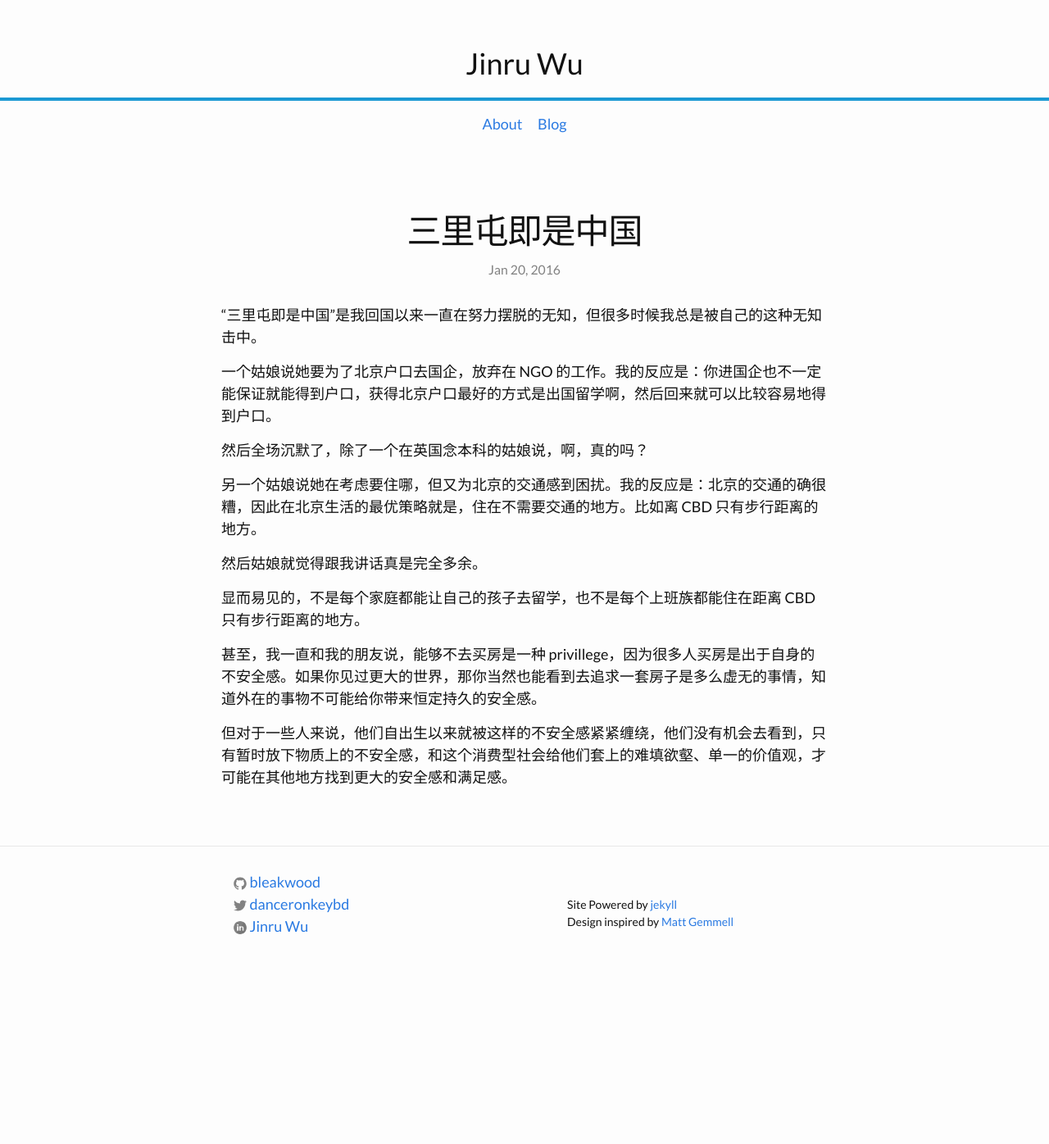
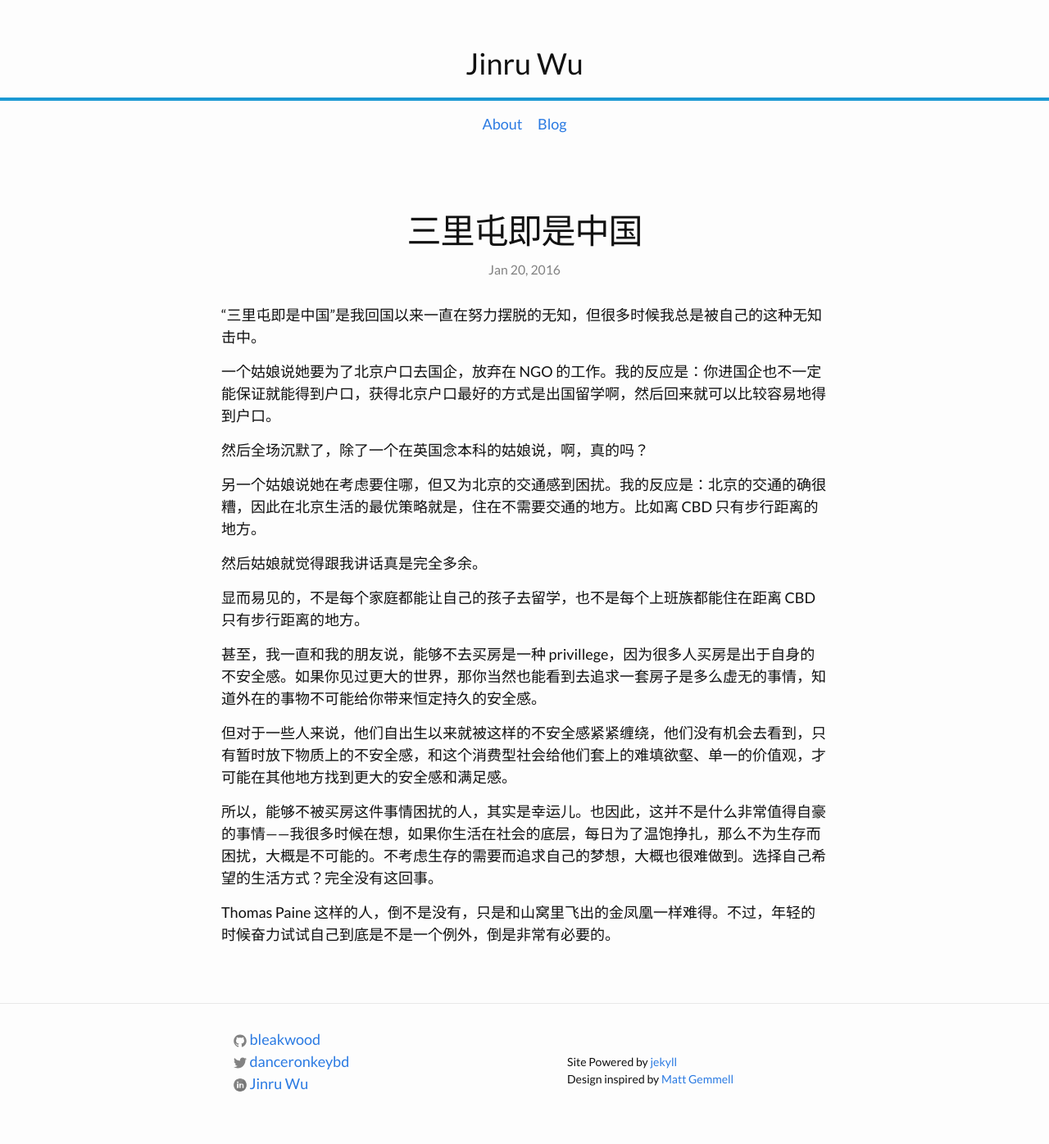
Before and after one commit to bleakwood/bleakwood.github.io, a Jekyll site: the page built from _posts/2016-01-20-sanlitun-is-all-china-is-about.md, in a window 1280 px wide. Shown: the whole page at 82% size. Built offline with Jekyll 4.4.1, drawn with Linux system fonts in a browser that asks for light colours; comment, search, counter and statistics services are not loaded; before the commit the page ends 1204 px from its top, so only the background shows below that.

Commit message:
update posts

```diff
--- a/_posts/2016-01-20-sanlitun-is-all-china-is-about.md
+++ b/_posts/2016-01-20-sanlitun-is-all-china-is-about.md
@@ -24,3 +24,7 @@ published: true
 甚至，我一直和我的朋友说，能够不去买房是一种 privillege，因为很多人买房是出于自身的不安全感。如果你见过更大的世界，那你当然也能看到去追求一套房子是多么虚无的事情，知道外在的事物不可能给你带来恒定持久的安全感。
 
 但对于一些人来说，他们自出生以来就被这样的不安全感紧紧缠绕，他们没有机会去看到，只有暂时放下物质上的不安全感，和这个消费型社会给他们套上的难填欲壑、单一的价值观，才可能在其他地方找到更大的安全感和满足感。
+
+所以，能够不被买房这件事情困扰的人，其实是幸运儿。也因此，这并不是什么非常值得自豪的事情——我很多时候在想，如果你生活在社会的底层，每日为了温饱挣扎，那么不为生存而困扰，大概是不可能的。不考虑生存的需要而追求自己的梦想，大概也很难做到。选择自己希望的生活方式？完全没有这回事。
+
+Thomas Paine 这样的人，倒不是没有，只是和山窝里飞出的金凤凰一样难得。不过，年轻的时候奋力试试自己到底是不是一个例外，倒是非常有必要的。
```
